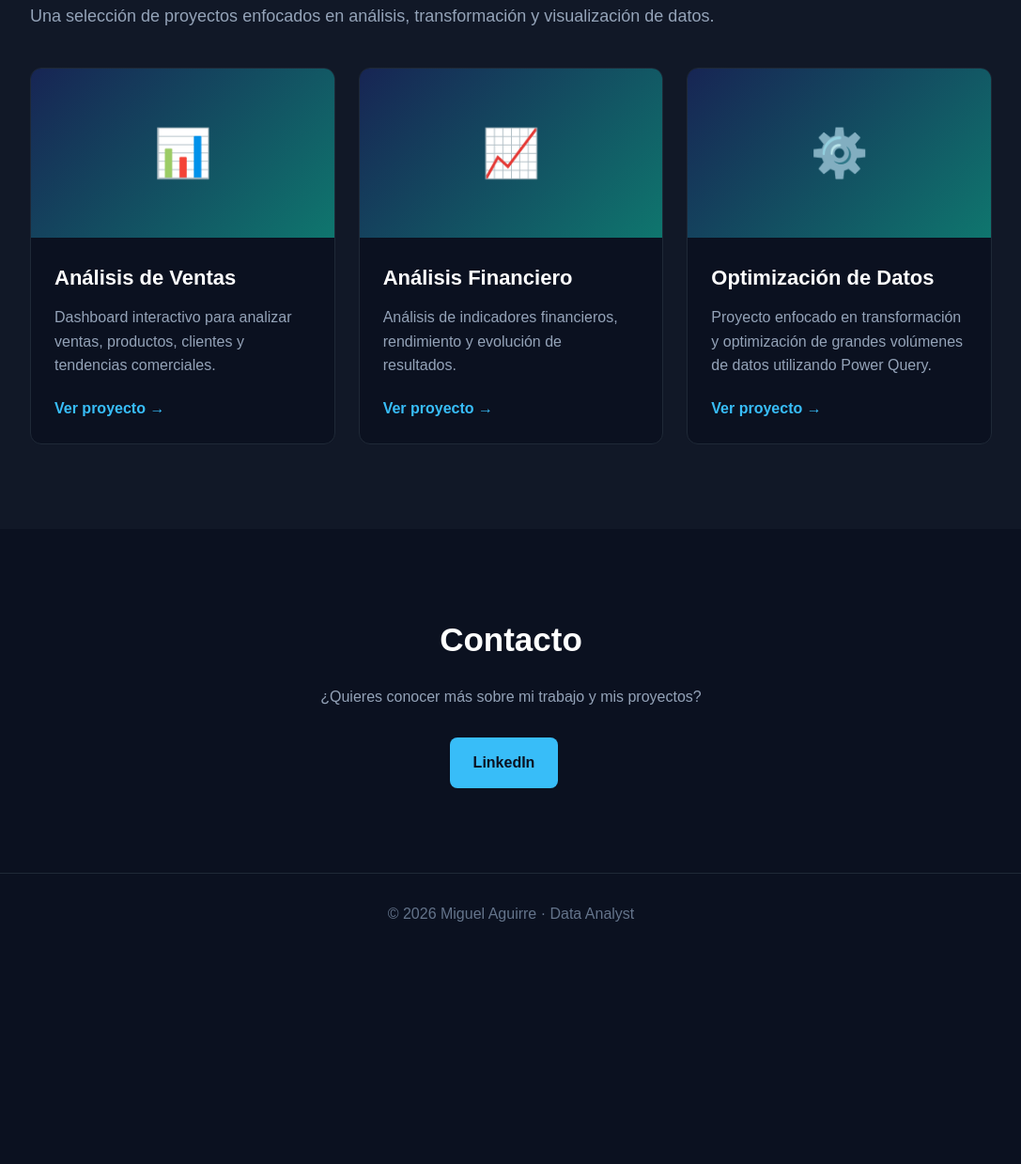
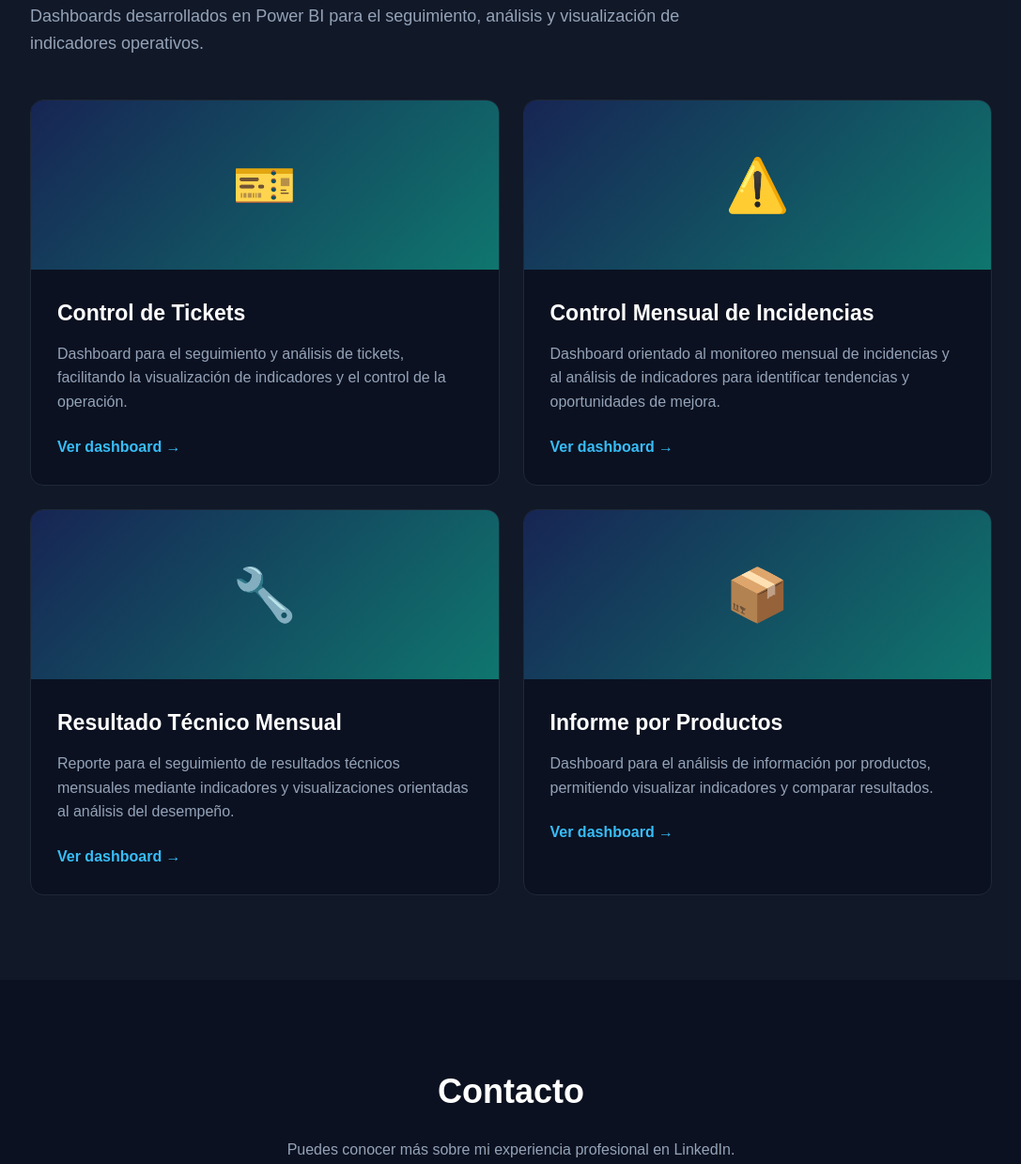
Before and after one commit to aguirremgl/portfolio-powerbi, a plain HTML site: page index.html in a window 1280 px wide. Shown: the part 1315-2554 px from the top of the page at 94% size, without its empty margins (96-1183 px from the left). Before the commit the page ends 2330 px from the top, so only its background shows below. Drawn offline with Linux system fonts and the light colour scheme.

Commit message:
Update index.html

```diff
--- a/index.html
+++ b/index.html
@@ -1,5 +1,6 @@
 <!DOCTYPE html>
 <html lang="es">
+
 <head>
     <meta charset="UTF-8">
     <meta name="viewport" content="width=device-width, initial-scale=1.0">
@@ -7,6 +8,7 @@
     <title>Miguel Aguirre | Data Analyst</title>
 
     <style>
+
         * {
             margin: 0;
             padding: 0;
@@ -24,23 +26,27 @@
             line-height: 1.6;
         }
 
-        /* NAVEGACIÓN */
+
+        /* =========================
+           NAVEGACIÓN
+        ========================== */
 
         nav {
             display: flex;
             justify-content: space-between;
             align-items: center;
-            padding: 25px 10%;
+            padding: 22px 10%;
             background-color: #0b1120;
             border-bottom: 1px solid #1f2937;
             position: sticky;
             top: 0;
+            z-index: 100;
         }
 
         .logo {
-            font-size: 20px;
+            font-size: 22px;
             font-weight: bold;
-            color: #ffffff;
+            color: white;
         }
 
         nav a {
@@ -53,7 +59,10 @@
             color: #38bdf8;
         }
 
-        /* PORTADA */
+
+        /* =========================
+           PORTADA
+        ========================== */
 
         .hero {
             min-height: 80vh;
@@ -91,9 +100,10 @@
         .hero p {
             font-size: 19px;
             color: #cbd5e1;
-            max-width: 650px;
+            max-width: 680px;
             margin-bottom: 35px;
         }
+
 
         .button {
             display: inline-block;
@@ -106,6 +116,11 @@
             margin-right: 15px;
         }
 
+        .button:hover {
+            transform: translateY(-2px);
+        }
+
+
         .button-secondary {
             display: inline-block;
             border: 1px solid #334155;
@@ -115,14 +130,17 @@
             border-radius: 8px;
         }
 
-        /* SECCIONES */
+
+        /* =========================
+           SECCIONES
+        ========================== */
 
         section {
             padding: 90px 10%;
         }
 
         .section-title {
-            font-size: 35px;
+            font-size: 36px;
             color: white;
             margin-bottom: 20px;
         }
@@ -133,7 +151,10 @@
             font-size: 18px;
         }
 
-        /* HABILIDADES */
+
+        /* =========================
+           HABILIDADES
+        ========================== */
 
         .skills {
             display: flex;
@@ -150,7 +171,10 @@
             color: #cbd5e1;
         }
 
-        /* PROYECTOS */
+
+        /* =========================
+           PROYECTOS
+        ========================== */
 
         #projects {
             background-color: #111827;
@@ -158,17 +182,18 @@
 
         .projects-grid {
             display: grid;
-            grid-template-columns: repeat(3, 1fr);
+            grid-template-columns: repeat(2, 1fr);
             gap: 25px;
-            margin-top: 40px;
+            margin-top: 45px;
         }
+
 
         .project-card {
             background-color: #0b1120;
             border: 1px solid #1f2937;
-            border-radius: 12px;
+            border-radius: 14px;
             overflow: hidden;
-            transition: transform 0.2s;
+            transition: 0.25s;
         }
 
         .project-card:hover {
@@ -176,29 +201,32 @@
             border-color: #38bdf8;
         }
 
+
         .project-image {
             height: 180px;
             background: linear-gradient(135deg, #172554, #0f766e);
             display: flex;
             align-items: center;
             justify-content: center;
-            font-size: 50px;
+            font-size: 55px;
         }
 
+
         .project-content {
-            padding: 25px;
+            padding: 28px;
         }
 
         .project-content h3 {
             color: white;
-            font-size: 22px;
+            font-size: 23px;
             margin-bottom: 12px;
         }
 
         .project-content p {
             color: #94a3b8;
-            margin-bottom: 20px;
+            margin-bottom: 22px;
         }
+
 
         .project-link {
             color: #38bdf8;
@@ -206,18 +234,29 @@
             font-weight: bold;
         }
 
-        /* CONTACTO */
+        .project-link:hover {
+            color: white;
+        }
+
+
+        /* =========================
+           CONTACTO
+        ========================== */
 
         #contact {
             text-align: center;
         }
 
-        #contact p {
+        .contact-description {
             color: #94a3b8;
-            margin: 20px 0 30px;
+            margin: 20px auto 30px;
+            max-width: 600px;
         }
 
-        /* FOOTER */
+
+        /* =========================
+           FOOTER
+        ========================== */
 
         footer {
             text-align: center;
@@ -226,7 +265,10 @@
             color: #64748b;
         }
 
-        /* MÓVIL */
+
+        /* =========================
+           MÓVIL
+        ========================== */
 
         @media (max-width: 900px) {
 
@@ -252,16 +294,21 @@
                 padding-left: 7%;
                 padding-right: 7%;
             }
+
         }
 
     </style>
+
 </head>
 
+
 <body>
+
 
     <!-- NAVEGACIÓN -->
 
     <nav>
+
         <div class="logo">MA.</div>
 
         <div>
@@ -269,7 +316,9 @@
             <a href="#projects">Proyectos</a>
             <a href="#contact">Contacto</a>
         </div>
+
     </nav>
+
 
 
     <!-- PORTADA -->
@@ -278,7 +327,9 @@
 
         <div class="hero-content">
 
-            <div class="tag">DATA ANALYTICS PORTFOLIO</div>
+            <div class="tag">
+                DATA ANALYTICS PORTFOLIO
+            </div>
 
             <h1>Miguel Aguirre</h1>
 
@@ -286,16 +337,20 @@
 
             <p>
                 Transformo datos complejos en información clara y útil
-                para apoyar la toma de decisiones mediante análisis de datos,
-                Power BI y visualización.
+                para apoyar la toma de decisiones mediante análisis,
+                visualización de datos y Power BI.
             </p>
 
             <a href="#projects" class="button">
                 Ver proyectos ↓
             </a>
 
-            <a href="#contact" class="button-secondary">
-                Contacto
+            <a href="https://www.linkedin.com/in/miguel-aguirre-i"
+               target="_blank"
+               class="button-secondary">
+
+                LinkedIn ↗
+
             </a>
 
         </div>
@@ -303,26 +358,37 @@
     </section>
 
 
+
     <!-- SOBRE MÍ -->
 
     <section id="about">
 
-        <h2 class="section-title">Sobre mí</h2>
+        <h2 class="section-title">
+            Sobre mí
+        </h2>
 
         <p class="section-description">
+
             Profesional orientado al análisis y visualización de datos.
-            Me especializo en transformar información en dashboards,
-            indicadores y análisis que faciliten la comprensión y la toma
-            de decisiones.
+            Desarrollo soluciones que permiten transformar grandes volúmenes
+            de información en indicadores, dashboards e insights para facilitar
+            la toma de decisiones.
+
         </p>
+
 
         <div class="skills">
 
             <div class="skill">📊 Power BI</div>
+
             <div class="skill">⚙️ Power Query</div>
+
             <div class="skill">🧮 DAX</div>
+
             <div class="skill">🗄️ SQL</div>
+
             <div class="skill">📈 Data Analysis</div>
+
             <div class="skill">🏗️ Data Modeling</div>
 
         </div>
@@ -330,16 +396,22 @@
     </section>
 
 
+
     <!-- PROYECTOS -->
 
     <section id="projects">
 
-        <h2 class="section-title">Proyectos destacados</h2>
+        <h2 class="section-title">
+            Proyectos destacados
+        </h2>
 
         <p class="section-description">
-            Una selección de proyectos enfocados en análisis,
-            transformación y visualización de datos.
+
+            Dashboards desarrollados en Power BI para el seguimiento,
+            análisis y visualización de indicadores operativos.
+
         </p>
+
 
 
         <div class="projects-grid">
@@ -349,19 +421,26 @@
 
             <div class="project-card">
 
-                <div class="project-image">📊</div>
+                <div class="project-image">
+                    🎫
+                </div>
 
                 <div class="project-content">
 
-                    <h3>Análisis de Ventas</h3>
+                    <h3>Control de Tickets</h3>
 
                     <p>
-                        Dashboard interactivo para analizar ventas,
-                        productos, clientes y tendencias comerciales.
+                        Dashboard para el seguimiento y análisis de tickets,
+                        facilitando la visualización de indicadores y el control
+                        de la operación.
                     </p>
 
-                    <a href="#" class="project-link">
-                        Ver proyecto →
+                    <a href="https://app.powerbi.com/reportEmbed?reportId=9a6af83b-ffca-47fd-b0f8-d880d769ca78&autoAuth=true&ctid=4ab9b2b8-2d76-4c3a-a3a2-b15ab9b5de4a"
+                       target="_blank"
+                       class="project-link">
+
+                        Ver dashboard →
+
                     </a>
 
                 </div>
@@ -369,23 +448,31 @@
             </div>
 
 
+
             <!-- PROYECTO 2 -->
 
             <div class="project-card">
 
-                <div class="project-image">📈</div>
+                <div class="project-image">
+                    ⚠️
+                </div>
 
                 <div class="project-content">
 
-                    <h3>Análisis Financiero</h3>
+                    <h3>Control Mensual de Incidencias</h3>
 
                     <p>
-                        Análisis de indicadores financieros,
-                        rendimiento y evolución de resultados.
+                        Dashboard orientado al monitoreo mensual de incidencias
+                        y al análisis de indicadores para identificar tendencias
+                        y oportunidades de mejora.
                     </p>
 
-                    <a href="#" class="project-link">
-                        Ver proyecto →
+                    <a href="https://app.powerbi.com/reportEmbed?reportId=fa634be5-a4ff-4ba4-b871-ac48a03d6d00&autoAuth=true&ctid=4ab9b2b8-2d76-4c3a-a3a2-b15ab9b5de4a"
+                       target="_blank"
+                       class="project-link">
+
+                        Ver dashboard →
+
                     </a>
 
                 </div>
@@ -393,23 +480,62 @@
             </div>
 
 
+
             <!-- PROYECTO 3 -->
 
             <div class="project-card">
 
-                <div class="project-image">⚙️</div>
+                <div class="project-image">
+                    🔧
+                </div>
 
                 <div class="project-content">
 
-                    <h3>Optimización de Datos</h3>
+                    <h3>Resultado Técnico Mensual</h3>
 
                     <p>
-                        Proyecto enfocado en transformación y optimización
-                        de grandes volúmenes de datos utilizando Power Query.
+                        Reporte para el seguimiento de resultados técnicos
+                        mensuales mediante indicadores y visualizaciones
+                        orientadas al análisis del desempeño.
                     </p>
 
-                    <a href="#" class="project-link">
-                        Ver proyecto →
+                    <a href="https://app.powerbi.com/reportEmbed?reportId=4c58758b-b6f5-4b29-9c9f-87af04a65af3&autoAuth=true&ctid=4ab9b2b8-2d76-4c3a-a3a2-b15ab9b5de4a"
+                       target="_blank"
+                       class="project-link">
+
+                        Ver dashboard →
+
+                    </a>
+
+                </div>
+
+            </div>
+
+
+
+            <!-- PROYECTO 4 -->
+
+            <div class="project-card">
+
+                <div class="project-image">
+                    📦
+                </div>
+
+                <div class="project-content">
+
+                    <h3>Informe por Productos</h3>
+
+                    <p>
+                        Dashboard para el análisis de información por productos,
+                        permitiendo visualizar indicadores y comparar resultados.
+                    </p>
+
+                    <a href="https://app.powerbi.com/reportEmbed?reportId=8f262065-f1ca-43c2-927d-8d246f5a409e&autoAuth=true&ctid=4ab9b2b8-2d76-4c3a-a3a2-b15ab9b5de4a"
+                       target="_blank"
+                       class="project-link">
+
+                        Ver dashboard →
+
                     </a>
 
                 </div>
@@ -422,28 +548,40 @@
     </section>
 
 
+
     <!-- CONTACTO -->
 
     <section id="contact">
 
-        <h2 class="section-title">Contacto</h2>
+        <h2 class="section-title">
+            Contacto
+        </h2>
 
-        <p>
-            ¿Quieres conocer más sobre mi trabajo y mis proyectos?
+        <p class="contact-description">
+            Puedes conocer más sobre mi experiencia profesional en LinkedIn.
         </p>
 
-        <a href="https://www.linkedin.com/" class="button">
-            LinkedIn
+        <a href="https://www.linkedin.com/in/miguel-aguirre-i"
+           target="_blank"
+           class="button">
+
+            Visitar LinkedIn ↗
+
         </a>
 
     </section>
 
 
+
     <!-- FOOTER -->
 
     <footer>
+
         © 2026 Miguel Aguirre · Data Analyst
+
     </footer>
 
+
 </body>
+
 </html>
```
